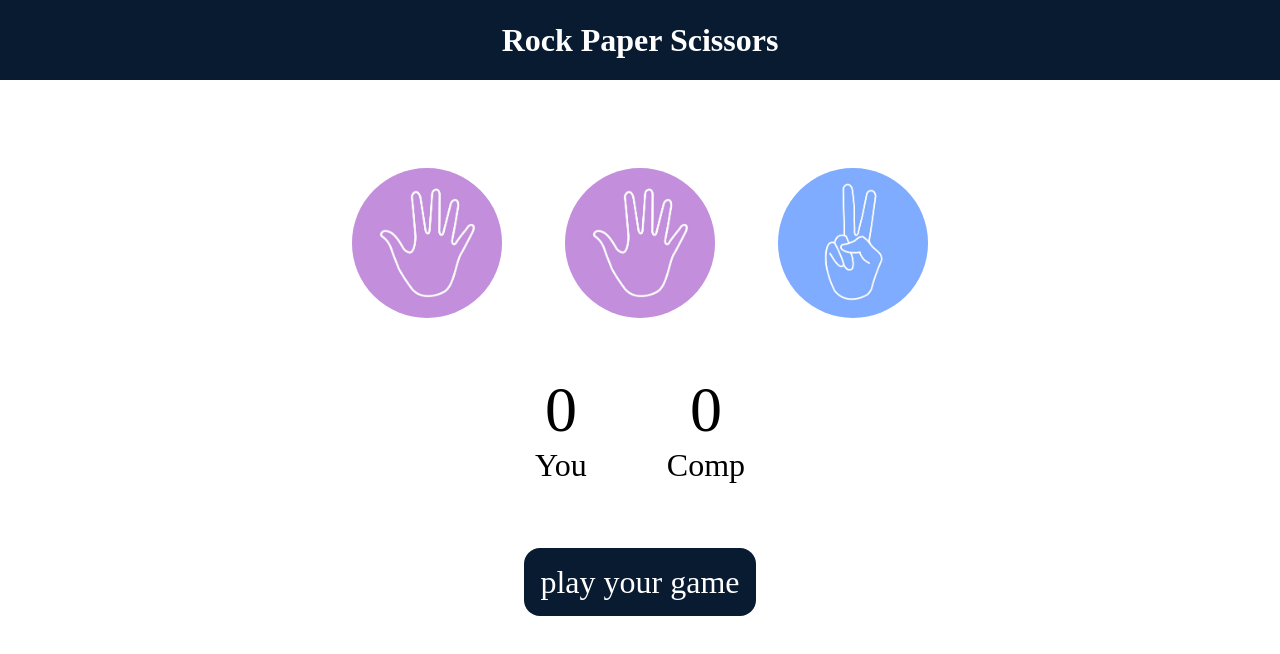
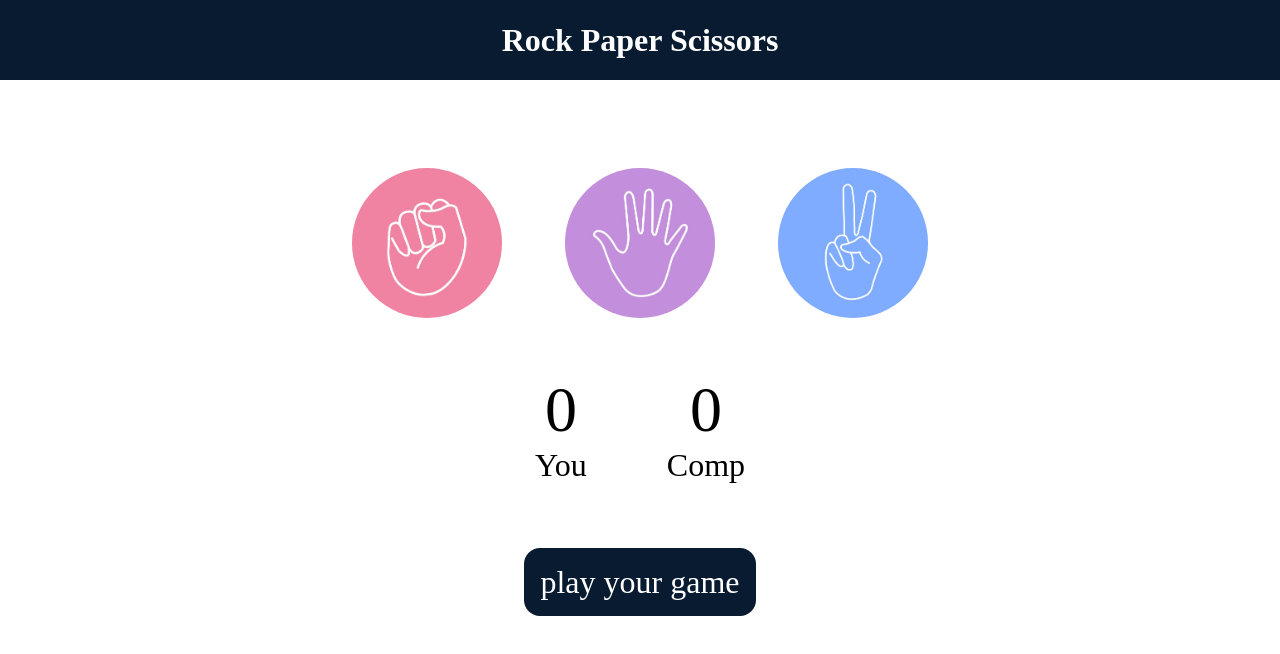
Before and after one commit to Priyanka-WebDev/Rock-Paper-Scissors, a plain HTML site: page index.html in a window 1280 px wide. Drawn offline with Linux system fonts and the light colour scheme.

Commit message:
Update index.html

```diff
--- a/index.html
+++ b/index.html
@@ -10,7 +10,7 @@
     <h1>Rock Paper Scissors</h1>
     <div class="choices">
         <div class="choise" id="rock">
-            <img src="https://raw.githubusercontent.com/Priyanka-WebDev/Rock-Paper-Scissors/main/images/paper.jpg" alt="">
+            <img src="https://raw.githubusercontent.com/Priyanka-WebDev/Rock-Paper-Scissors/main/images/rock.jpg" alt="">
         </div>
         <div class="choise" id="paper">
             <img src="https://raw.githubusercontent.com/Priyanka-WebDev/Rock-Paper-Scissors/main/images/paper.jpg" alt="">
```
